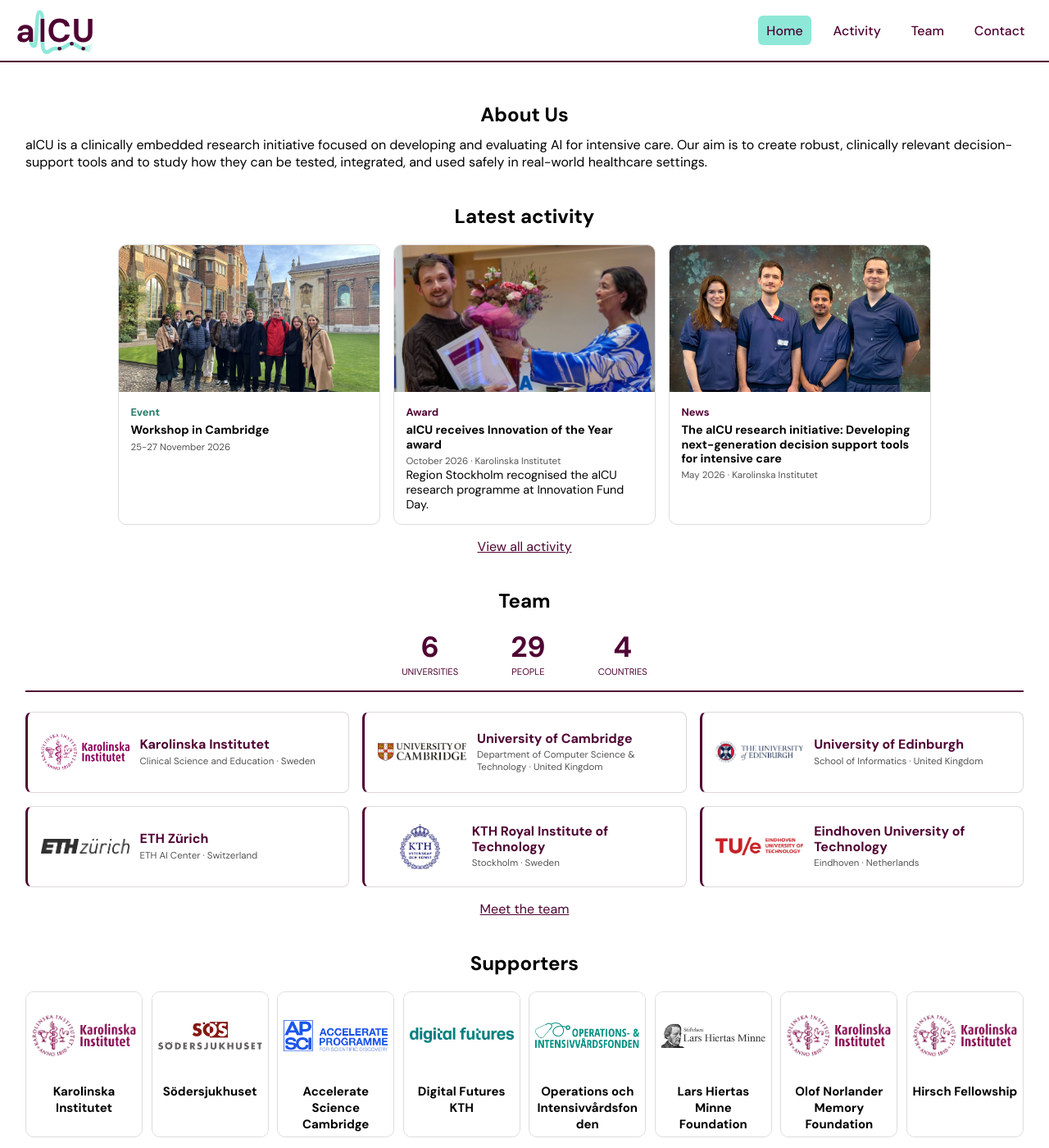
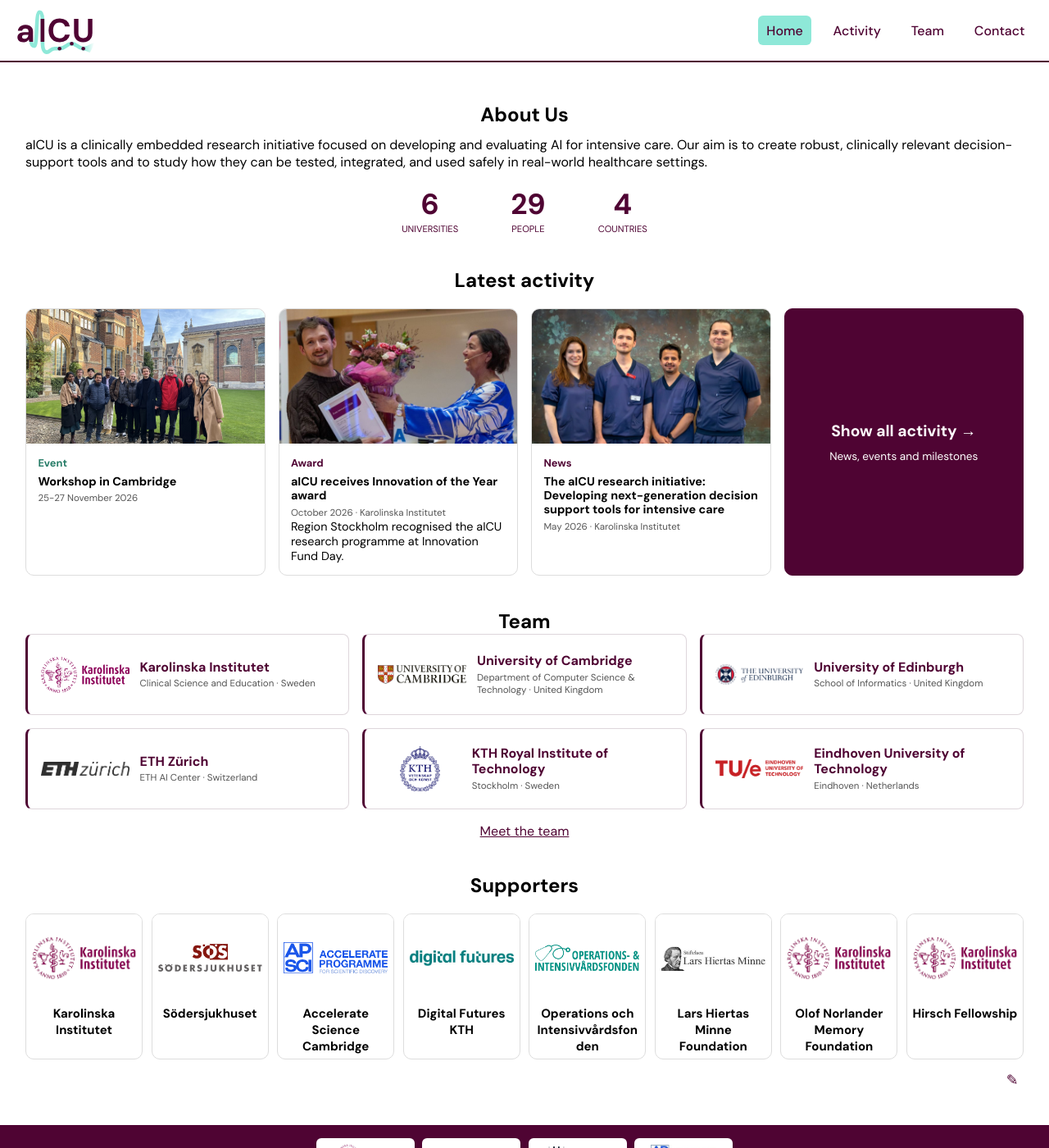
Before and after one commit to aICU-Research/aicu-research.github.io, a Jekyll site: the page built from index.html, in a window 1280 px wide and 1400 px high. Shown: the whole window at 82% size. Built offline with Jekyll 4.4.1, drawn with Linux system fonts in a browser that asks for light colours.

Commit message:
redo home page

```diff
--- a/_data/universities.yml
+++ b/_data/universities.yml
@@ -1,29 +1,35 @@
 - id: ki
+  url: https://ki.se/en/ki-sos
   name: Karolinska Institutet
   subtitle: Clinical Science and Education · Sweden
   logo: images/universities/ki.png
   country: Sweden
 - id: cambridge
+  url: https://www.cst.cam.ac.uk/
   name: University of Cambridge
   subtitle: Department of Computer Science & Technology · United Kingdom
   logo: images/universities/cambridge.png
   country: United Kingdom
 - id: edinburgh
+  url: https://informatics.ed.ac.uk/
   name: University of Edinburgh
   subtitle: School of Informatics · United Kingdom
   logo: images/universities/edinburgh.png
   country: United Kingdom
 - id: eth
+  url: https://ai.ethz.ch/
   name: ETH Zürich
   subtitle: ETH AI Center · Switzerland
   logo: images/universities/eth.png
   country: Switzerland
 - id: kth
+  url: https://www.kth.se/en
   name: KTH Royal Institute of Technology
   subtitle: Stockholm · Sweden
   logo: images/universities/kth.png
   country: Sweden
 - id: eindhoven
+  url: https://www.tue.nl/en/
   name: Eindhoven University of Technology
   subtitle: Eindhoven · Netherlands
   logo: images/universities/eindhoven.png
--- a/_includes/activity-grid.html
+++ b/_includes/activity-grid.html
@@ -1,8 +1,11 @@
 {% assign activities = site.activity | sort: 'date' | reverse %}
-<div class="news-grid" {% if include.archive %}id="activity-grid"{% endif %}>
+<div class="news-grid{% if include.show_all %} news-grid-preview{% endif %}" {% if include.archive %}id="activity-grid"{% endif %}>
   {% if include.limit %}
     {% for activity in activities limit:include.limit %}{% include activity-card.html item=activity %}{% endfor %}
   {% else %}
     {% for activity in activities %}{% include activity-card.html item=activity %}{% endfor %}
   {% endif %}
+  {% if include.show_all %}
+  <a class="card activity-show-all" href="{{ '/activity/' | relative_url }}"><span>Show all activity <span aria-hidden="true">→</span></span><small>News, events and milestones</small></a>
+  {% endif %}
 </div>
--- a/_includes/edit-page.html
+++ b/_includes/edit-page.html
@@ -1,5 +1,8 @@
 {% if site.github_edit_base and page.path %}
+{% assign edit_path = page.path %}
+{% assign first_character = edit_path | slice: 0, 1 %}
+{% if first_character == "/" %}{% assign edit_path = edit_path | remove_first: "/" %}{% endif %}
 <div class="page-edit">
-  <a href="{{ site.github_edit_base }}{{ page.path | remove_first: '/' | escape }}" title="Edit this page on GitHub" aria-label="Edit this page on GitHub">&#x270E;</a>
+  <a href="{{ site.github_edit_base }}{{ edit_path | escape }}" title="Edit this page on GitHub" aria-label="Edit this page on GitHub">&#x270E;</a>
 </div>
 {% endif %}
--- a/_includes/team-institutions.html
+++ b/_includes/team-institutions.html
@@ -1,8 +1,8 @@
-<div class="team-stats"><div><strong>{{ site.data.universities.size }}</strong> Universities</div><div><strong>{{ site.data.team.size }}</strong> People</div><div><strong>{{ site.data.universities | map: "country" | uniq | size }}</strong> Countries</div></div>
+{% unless include.overview %}{% include team-stats.html %}{% endunless %}
 <div class="institution-grid{% if include.overview %} institution-overview{% endif %}">
 {% for university in site.data.universities %}
 <section class="institution institution-{{ university.id }}">
-  <div class="institution-header"><img src="{{ university.logo | relative_url }}" alt="{{ university.name | escape }} logo"><div><h2>{{ university.name | escape }}</h2><p>{{ university.subtitle | escape }}</p></div></div>
+  {% if include.overview and university.url %}<a class="institution-header institution-link" href="{{ university.url | escape }}">{% else %}<div class="institution-header">{% endif %}<img src="{{ university.logo | relative_url }}" alt="{{ university.name | escape }} logo"><div><h2>{{ university.name | escape }}</h2><p>{{ university.subtitle | escape }}</p></div>{% if include.overview and university.url %}</a>{% else %}</div>{% endif %}
   {% unless include.overview %}
   <div class="institution-people">
   {% assign members = site.data.team | where: 'institution', university.id | sort: 'order' %}
--- /dev/null
+++ b/_includes/team-stats.html
@@ -0,0 +1 @@
+<div class="team-stats"><div><strong>{{ site.data.universities.size }}</strong> Universities</div><div><strong>{{ site.data.team.size }}</strong> People</div><div><strong>{{ site.data.universities | map: "country" | uniq | size }}</strong> Countries</div></div>
--- a/assets/css/style.css
+++ b/assets/css/style.css
@@ -325,3 +325,15 @@ main { position: relative; padding-bottom: 3rem; }
 /* Contact page */
 .contact-content { max-width: 44rem; margin: 1.5rem auto; text-align: center; line-height: 1.6; overflow-wrap: anywhere; }
 .contact-content p + p { margin-top: 1rem; }
+
+/* Homepage links and activity preview */
+.institution-overview .institution-link { text-decoration: none; height: 100%; }
+.institution-overview .institution:has(.institution-link:hover) { border-color: var(--brand-primary); background: #faf7f9; }
+.about .team-stats { border-bottom: 0; padding-bottom: 0; margin-bottom: 0; }
+.news-grid-preview { grid-template-columns: repeat(4, minmax(0, 1fr)); }
+main .activity-show-all { display: flex; flex-direction: column; align-items: center; justify-content: center; gap: .65rem; min-height: 150px; padding: 1rem; text-align: center; background: var(--brand-primary); color: white !important; text-decoration: none; border-color: var(--brand-primary); }
+.activity-show-all > span { font-size: 1.2rem; font-weight: 700; }
+.activity-show-all small { font-size: .85rem; }
+main .activity-show-all:hover { background: var(--brand-accent); color: var(--brand-primary) !important; }
+@media(max-width: 1000px) { .news-grid-preview { grid-template-columns: repeat(2, minmax(0, 1fr)); } }
+@media(max-width: 520px) { .news-grid-preview { grid-template-columns: minmax(0, 1fr); } }
--- a/index.html
+++ b/index.html
@@ -5,11 +5,11 @@ title: aICU
 <section class="about">
   {% if site.data.about.intro.title %}<h2>{{ site.data.about.intro.title }}</h2>{% endif %}
   <p>{{ site.data.about.intro.text }}</p>
+  {% include team-stats.html %}
 </section>
 <section>
   <h2>Latest activity</h2>
-  {% include activity-grid.html limit=site.homepage_activity_limit %}
-  <p class="center"><a href="{{ '/activity/' | relative_url }}">View all activity</a></p>
+  {% include activity-grid.html limit=site.homepage_activity_limit show_all=true %}
 </section>
 <section><h2>Team</h2>
   {% include team-institutions.html overview=true %}
```
Also changed, not shown: brand.md (added, +37 -0 lines), README.md.
